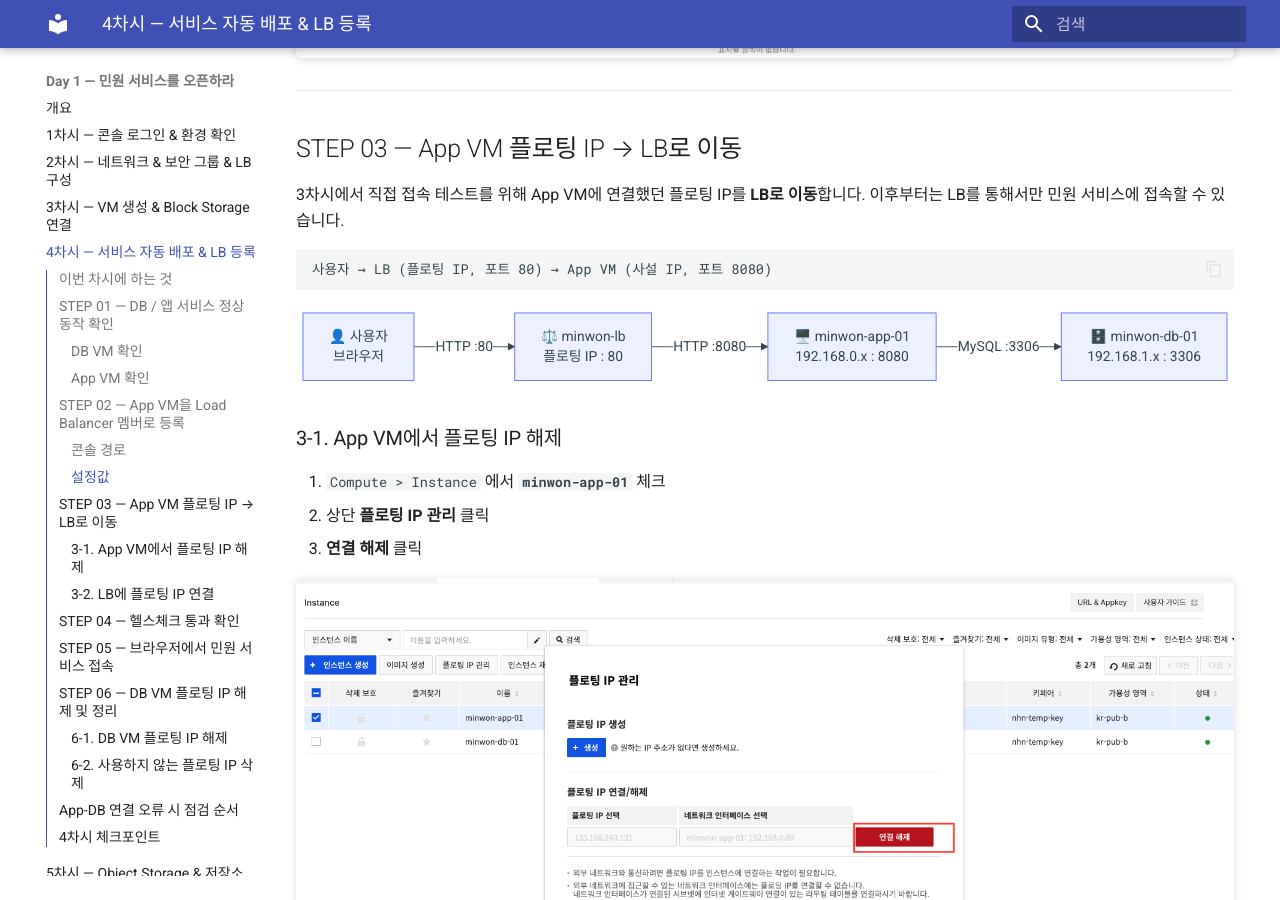
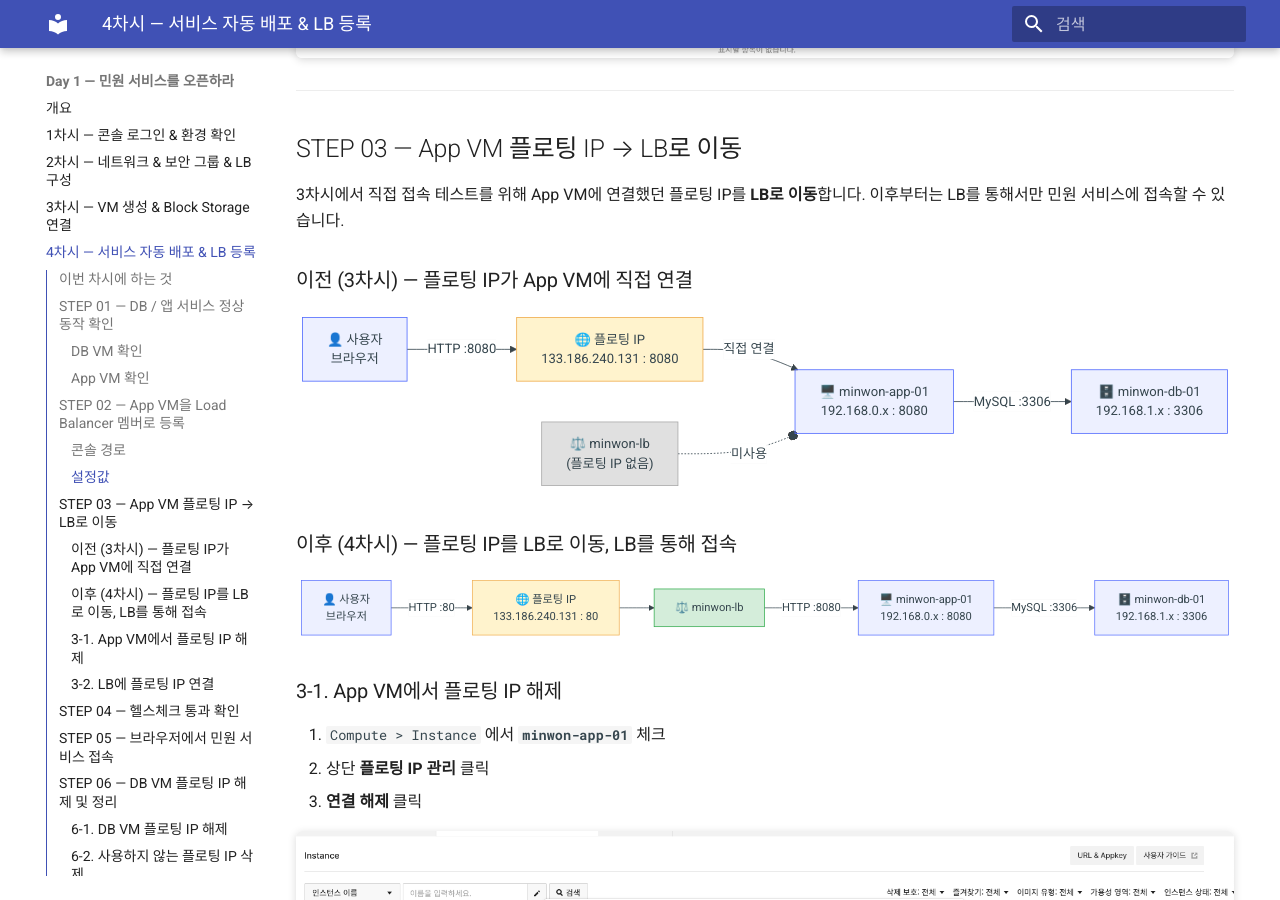
Before and after one commit to skilleat-labs/cloud-native-minwon-lab, an MkDocs documentation site: the page built from docs/day1/session4.md, in a window 1280 px wide and 900 px high, scrolled down 2746 px. Built offline with MkDocs 1.6.1 and Material for MkDocs 9.7.7, drawn with Linux system fonts in a browser that asks for light colours.

Commit message:
4차시: 플로팅 IP 이전/이후 비교 다이어그램 2개로 교체

````diff
--- a/docs/day1/session4.md
+++ b/docs/day1/session4.md
@@ -85,20 +85,42 @@ curl http://localhost:8080/health
 3차시에서 직접 접속 테스트를 위해 App VM에 연결했던 플로팅 IP를 **LB로 이동**합니다.
 이후부터는 LB를 통해서만 민원 서비스에 접속할 수 있습니다.
 
-```
-사용자 → LB (플로팅 IP, 포트 80) → App VM (사설 IP, 포트 8080)
-```
+### 이전 (3차시) — 플로팅 IP가 App VM에 직접 연결
 
 ```mermaid
 flowchart LR
     U["👤 사용자\n브라우저"]
-    LB["⚖️ minwon-lb\n플로팅 IP : 80"]
+    FIP["🌐 플로팅 IP\n133.186.240.131 : 8080"]
+    APP["🖥️ minwon-app-01\n192.168.0.x : 8080"]
+    DB["🗄️ minwon-db-01\n192.168.1.x : 3306"]
+    LB["⚖️ minwon-lb\n(플로팅 IP 없음)"]
+
+    U -->|"HTTP :8080"| FIP
+    FIP -->|직접 연결| APP
+    APP -->|"MySQL :3306"| DB
+    LB -.미사용.-o APP
+
+    style LB fill:#e0e0e0,stroke:#aaa,color:#888
+    style FIP fill:#fff3cd,stroke:#f0ad4e
+```
+
+### 이후 (4차시) — 플로팅 IP를 LB로 이동, LB를 통해 접속
+
+```mermaid
+flowchart LR
+    U["👤 사용자\n브라우저"]
+    FIP["🌐 플로팅 IP\n133.186.240.131 : 80"]
+    LB["⚖️ minwon-lb"]
     APP["🖥️ minwon-app-01\n192.168.0.x : 8080"]
     DB["🗄️ minwon-db-01\n192.168.1.x : 3306"]
 
-    U -->|"HTTP :80"| LB
+    U -->|"HTTP :80"| FIP
+    FIP --> LB
     LB -->|"HTTP :8080"| APP
     APP -->|"MySQL :3306"| DB
+
+    style FIP fill:#fff3cd,stroke:#f0ad4e
+    style LB fill:#d4edda,stroke:#28a745
 ```
 
 ### 3-1. App VM에서 플로팅 IP 해제
````
